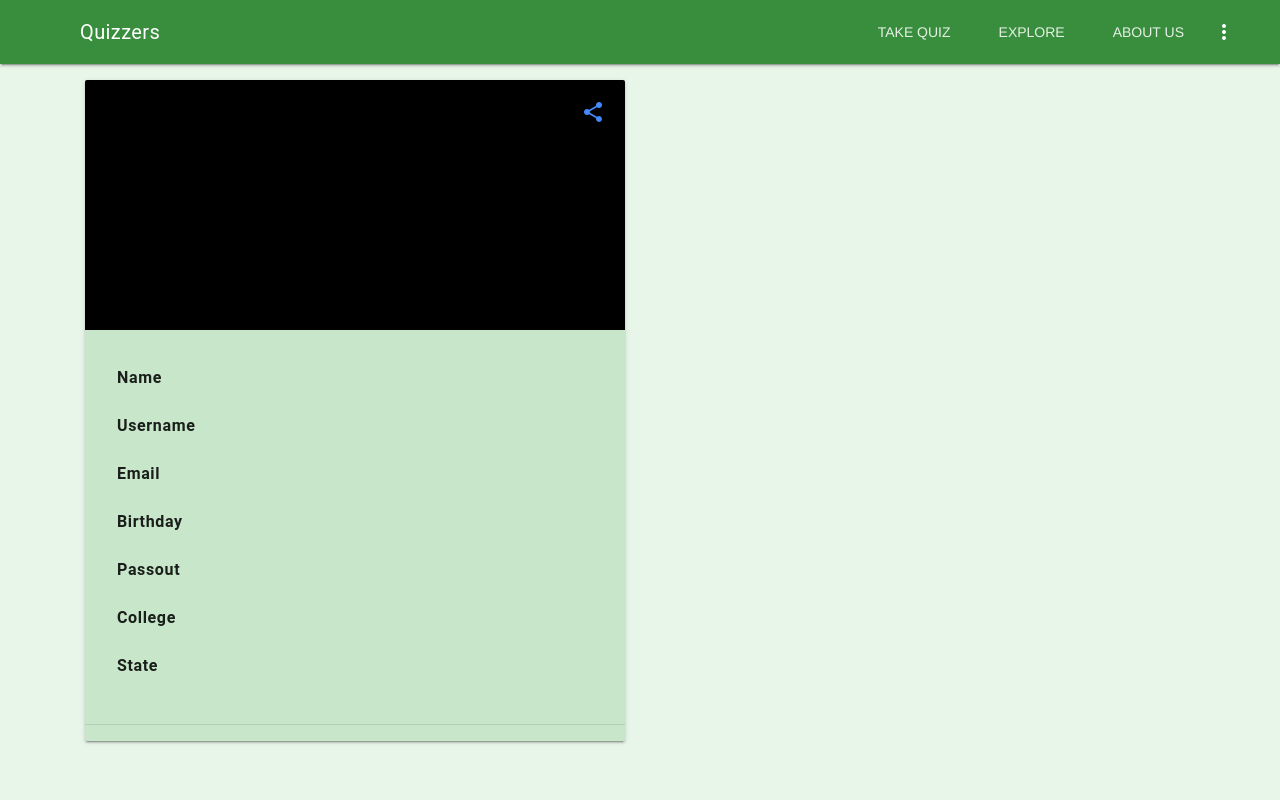
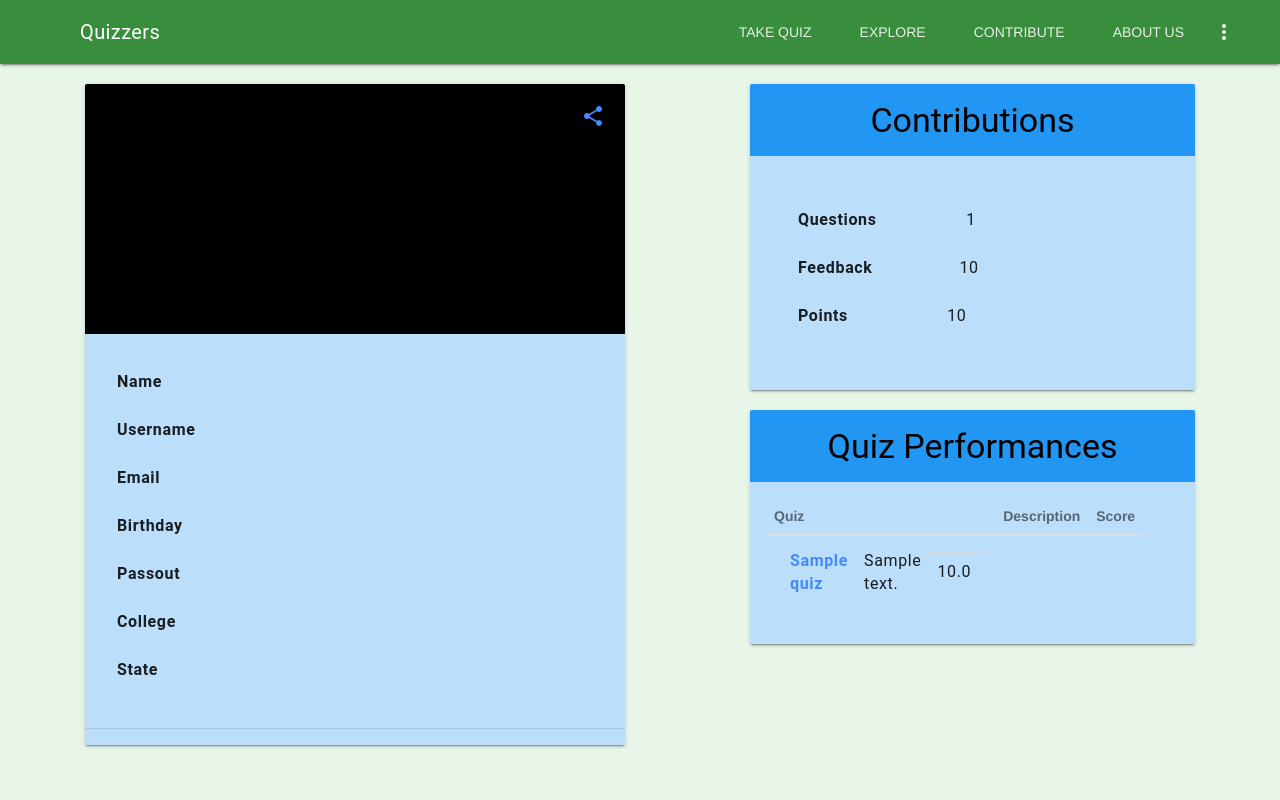
Before and after one commit to rajexp/quizzer, a Django app: a page that uses portal/server/portal/templates/base.html in a window 1280 px wide. Run offline with Django 3.2, Linux system fonts and the light colour scheme; data comes from the database, SQL or seed files in the repository; tables that the repository leaves empty hold one stand-in row (values such as "Sample post"); data that the repository does not hold is empty; parts of the project's set-up code (start-up, migrations or seed data) failed here and were passed over; some libraries are stand-ins or nearby versions.

Commit message:
feature: Explore page added

```diff
--- a/portal/server/portal/templates/base.html
+++ b/portal/server/portal/templates/base.html
@@ -50,6 +50,15 @@
     body {
       background: #E8F5E9;
     }
+
+    /*footer > div {
+      position: relative;
+      padding:1em;
+      font-size: 1.5em;
+      display: flex;
+      flex-direction: row;
+      justify-content: space-between;
+    }*/
     </style>
     {% block extra_head %}
     {% endblock %}
@@ -65,7 +74,8 @@
           <!-- Navigation. We hide it in small screens. -->
           <nav class="mdl-navigation mdl-layout--large-screen-only">
             <a class="mdl-navigation__link mdl-typography--text-uppercase mdl-color-text--white" href="{% url 'tracks' %}">Take Quiz</a>
-            <a class="mdl-navigation__link mdl-typography--text-uppercase mdl-color-text--white" href="">Explore</a>
+            <a class="mdl-navigation__link mdl-typography--text-uppercase mdl-color-text--white" href="{% url 'explore' %}">Explore</a>
+            <a class="mdl-navigation__link mdl-typography--text-uppercase mdl-color-text--white" href="{% url 'contribute' %}">Contribute</a>
             <a class="mdl-navigation__link mdl-typography--text-uppercase mdl-color-text--white" href="{% url 'about' %}">About Us</a>
             <button id="demo-menu-lower-right-large" class="mdl-button mdl-js-button mdl-button--icon">
               <i class="material-icons">more_vert</i>
@@ -106,13 +116,12 @@
         <span class="mdl-layout-title">Quizzers</span>
         <nav class="mdl-navigation">
           <a class="mdl-navigation__link" href="{% url 'tracks' %}">Take Quiz</a>
-          <a class="mdl-navigation__link" href="">Explore</a>
+          <a class="mdl-navigation__link" href="{% url 'explore' %}">Explore</a>
+            <a class="mdl-navigation__link" href="{% url 'contribute' %}">Contribute</a>
           <a class="mdl-navigation__link" href="{% url 'about' %}">About Us</a>
         </nav>
       </div>
-      <main class="mdl-layout__content">
-        <div class="page-content">
-
+      <main class="mdl-layout__content main">
         {% block body %}
         <!--{% if messages %}
         <div>
@@ -129,9 +138,9 @@
         {% endblock %}
         {% block extra_body %}
         {% endblock %}
-        </div>
       </main>
     </div>
+
     <script defer src="https://code.getmdl.io/1.3.0/material.min.js"></script>
   </body>
 </html>
--- a/portal/server/portal/templates/leaderboard.html
+++ b/portal/server/portal/templates/leaderboard.html
@@ -45,7 +45,7 @@
                             <tr>
                             <th class="mdl-data-table__cell rank">Rank</th>
                             <th colspan="2">Name</th>
-                            <th>Score</th>
+                            <th>{% ifequal title 'Contributors' %}Points{% else %}Score{% endifequal %}</th>
                             </tr>
                         </thead>
                         <tbody>
@@ -60,7 +60,7 @@
                                 <a href="{% url 'profile' leader.profile.user.username %}"><img src="/static/{{ leader.profile.photo }}" style="width:50px;height:50px;border-radius:50%;"/></a>
                                 <span>{{ leader.profile.user.first_name }}&nbsp;{{ leader.profile.user.last_name}}</span>
                             </td>
-                            <td>{{ leader.score }}</td>
+                            <td>{% if leader.score %}{{ leader.score }}{% else %}{{ leader.points }}{% endif %}</td>
                         </tr>
                         {% endfor %}
                         </tbody>
--- a/portal/server/portal/templates/profile.html
+++ b/portal/server/portal/templates/profile.html
@@ -82,9 +82,9 @@
         });
     </script>
     <style>
-        .demo-card-wide.mdl-card {
+        .mdl-card {
         width: 100%;
-        background: #C8E6C9;
+        background: #BBDEFB;
         }
         .demo-card-wide > .mdl-card__title {
         color: #fff;
@@ -108,10 +108,26 @@
 
             font-weight: bold;
             }
+        .centered {
+            margin: 0 auto;
+        }
+        .title {
+            background: #2196F3;
+        }
+        .content {
+            background: #BBDEFB;
+        }
+        .leader {
+            position: relative;
+            width: 100%;
+            border: none;
+        }
+        .container {
+            margin-top: 20px;
+        }
     </style>
     {% endblock %}
     {% block content %}
-    <p></p>
     <div class="container">
         <div class="row">
             <div class="col-md-6">
@@ -181,8 +197,80 @@
                     </div>
                 </div>
             </div>
-            <div class="col-md-6"></div>
+
+            <div class="col-md-5 col-md-offset-1">
+                {% if contribution %}
+                <div class="row">
+                    <div class="mdl-card mdl-shadow--2dp content">
+                        <div class="mdl-card__title title">
+                            <h3 class="centered">Contributions</h3>
+                        </div>
+                        <div class="mdl-card__supporting-text">
+                            <div class="row">
+                                <div class="mdl-card__supporting-text">
+                                    <ul class="demo-list-item mdl-list">
+                                        <li class="mdl-list__item">
+                                            <span class="mdl-list__item-primary-content">
+                                            Questions
+                                            </span>
+                                            <span class="mdl-list__item-primary-content pull-right">{{ contribution.question}}</span>
+                                        </li>
+                                        <li class="mdl-list__item">
+                                            <span class="mdl-list__item-primary-content">
+                                            Feedback
+                                            </span>
+                                            <span class="mdl-list__item-primary-content pull-right">{{ contribution.feedback}}</span>
+                                        </li><li class="mdl-list__item">
+                                            <span class="mdl-list__item-primary-content">
+                                            Points
+                                            </span>
+                                            <span class="mdl-list__item-primary-content pull-right">{{ contribution.points}}</span>
+                                        </li>
+                                    </ul>
+                                </div>
+                            </div>
+                        </div>
+                    </div>
+                </div>
+                <br>
+                {% else %}
+                {% endif %}
+                <div class="row">
+                    <div class="mdl-card mdl-shadow--2dp content">
+                        <div class="mdl-card__title title">
+                            <h3 class="centered">Quiz Performances</h3>
+                        </div>
+                        <div class="mdl-card__supporting-text">
+                            <div class="row">
+                                <table class="table leader">
+                                    <thead>
+                                        <tr>
+                                        <th class="mdl-data-table__cell">Quiz</th>
+                                        <th colspan="2">Description</th>
+                                        <th>Score</th>
+                                        </tr>
+                                    </thead>
+                                    <tbody>
+                                        {% for record in user_records %}
+                                        <tr class="mdl-list__item mdl-list__item--two-line">
+                                            <td>
+                                                <a href="{% url 'quiz' record.quiz.id  %}">
+                                                    <b>{{ record.quiz.title }}</b>
+                                                </a>
+                                            </td>
+                                            <td colspan="2">
+                                                <span>{{ record.quiz.description }}</span>
+                                            </td>
+                                            <td>{{ record.score }}</td>
+                                        </tr>
+                                        {% endfor %}
+                                    </tbody>
+                                </table>
+                            </div>
+                        </div>
+                    </div>
+                </div>
+            </div>
         </div>
-
     </div>
     {% endblock %}
--- a/portal/server/portal/templates/quizlist.html
+++ b/portal/server/portal/templates/quizlist.html
@@ -27,6 +27,7 @@
             vertical-align: middle;
         }
         .msg {
+            padding: 1em;
             font-size: 1.1em;
             color: #8e9aa9!important;
         }
--- a/portal/server/portal/urls.py
+++ b/portal/server/portal/urls.py
@@ -41,6 +41,8 @@ urlpatterns = [
     url(r'^about/',views.about,name="about"),
     url(r'^social/link',views.getsocial,name="social-link"),
     url(r'^contribute/$',views.contribute,name="contribute"),
+    url(r'^explore/$',views.explore,name="explore"),
+    url(r'^contributors/$',views.contributors,name="contributors"),
     url(r'^contribute/question$',views.contribute_question,name="contribute_question")
 ]
 
--- a/portal/server/portal/views.py
+++ b/portal/server/portal/views.py
@@ -1,7 +1,7 @@
 from django.contrib.auth.models import User
-from django.shortcuts import render
+from django.shortcuts import render, redirect
 from django.http import JsonResponse
-from django.db.models import Q
+from django.db.models import Q, F
 from rest_framework import viewsets, status
 from rest_framework.permissions import AllowAny, IsAuthenticated
 from rest_framework.decorators import detail_route, list_route
@@ -9,8 +9,8 @@ from rest_framework.response import Response
 from rest_framework.renderers import JSONRenderer
 from .permissions import IsStaffOrTargetUser, IsAdminOrIsSelf
 from .serializers import TrackSerializer, TagSerializer, QuizSerializer, \
-QuestionSerializer, UserSerializer, UserProfileSerializer, UserQuizRecordSerializer
-from .models import Track, Tag, Question, Quiz, UserProfile, UserQuizRecord
+QuestionSerializer, UserSerializer, UserProfileSerializer, UserQuizRecordSerializer, ContributionSerializer, FeedbackSerializer
+from .models import Track, Tag, Question, Quiz, UserProfile, UserQuizRecord, Contribution, Feedback
 from allauth.socialaccount.models import SocialAccount
 from django.conf import settings
 from django.db.models.signals import post_save
@@ -26,12 +26,34 @@ def create_auth_token(sender, instance=None, created=False, **kwargs):
     if created:
         Token.objects.create(user=instance)
 
+def explore(request):
+    return render(request,'explore.html')
+def contributors(request):
+    _type = request.GET.get('type','')
+    if _type == 'latest':
+        _contributors = Contribution.objects.all().order_by('-modified_on')
+    elif _type == 'top':
+        _contributors = Contribution.objects.all().order_by('-points')
+    else:
+        _contributors = Contribution.objects.all()
+    serializer = ContributionSerializer(_contributors,many=True)
+    return render(request,'leaderboard.html',context={'title':'Contributors','leaders':serializer.data})
 # @api_view(['GET','POST'])
 def profile(request,user):
     user = User.objects.get(username=user)
     _profile = UserProfile.objects.get(user=user)
-    profile = UserProfileSerializer(_profile)
-    return render(request,'profile.html',context={'profile':profile.data})
+    profile = UserProfileSerializer(_profile).data
+    try:
+        _user_records = UserQuizRecord.objects.filter(user=user)
+        user_records = UserQuizRecordSerializer(_user_records,many=True).data
+    except UserQuizRecord.DoesNotExist:
+        user_records = None
+    try:
+        _user_contribution = Contribution.objects.get(user=user)
+        user_contribution = ContributionSerializer(_user_contribution).data
+    except Contribution.DoesNotExist:
+        user_contribution = None
+    return render(request,'profile.html',context={'profile':profile,'user_records':user_records,'contribution':user_contribution})
 
 def quiz(request,quiz=None):
     _quiz = Quiz.objects.get(id=quiz)
@@ -92,13 +114,20 @@ def contribute_question(request):
     elif request.method == 'POST':
         option = list(filter(lambda x: x !="",[request.data.get('opt-a'),request.data.get('opt-b'),request.data.get('opt-c'),request.data.get('opt-d')]))
         tag = request.data.get('tag').split(',')
-        tag = [ Tag.objects.filter(name__istartswith=i)[0] if len(Tag.objects.filter(name__istartswith=i)) else None for i in tag ]
+        tag = [ Tag.objects.filter(name__istartswith=i.strip())[0] if len(Tag.objects.filter(name__istartswith=i.strip())) else None for i in tag ]
         tag = list(filter(lambda x: x is not None,tag))
         data = {'question':request.data.get('question'),'tag':tag,'description':'','answer':request.data.get('answer'),'option':option}
         serializer = QuestionSerializer(data=data)
         if serializer.is_valid():
-            print(data)
-
+            serializer.save()
+            contributor,_ = Contribution.objects.get_or_create(user=request.user)
+            question = contributor.question
+            contributor.question = F('question')+1
+            contributor.points = F('points')+1
+            contributor.save()
+            contributor = Contribution.objects.get(user=request.user)
+            serializer = ContributionSerializer(contributor)
+            return redirect('/profile/@'+request.user.username)
 class UserView(viewsets.ModelViewSet):
     serializer_class = UserSerializer
     model = User
@@ -147,7 +176,7 @@ class TagView(viewsets.ModelViewSet):
                 else IsStaffOrTargetUser()),
     @list_route(methods=['get'], url_path='search')
     def search(self,request,name=None):
-        _tags = Tag.objects.filter(name__istartswith=name)
+        _tags = Tag.objects.filter(name__istartswith=name.strip())
         serializer = TagSerializer(_tags,many=True)
         return Response(serializer.data, status=status.HTTP_200_OK)
 
--- a/portal/server/settings.py
+++ b/portal/server/settings.py
@@ -158,6 +158,7 @@ SOCIALACCOUNT_PROVIDERS =  {'facebook':
         'id',
         'email',
         'name',
+        'gender',
         'first_name',
         'last_name',
         'friends'],
```
Also changed, not shown: portal/server/portal/models.py (+12 -3 lines), portal/server/portal/serializers.py (+18 -1 lines), portal/server/portal/templates/contribute.html (+8 -1 lines), portal/server/portal/templates/explore.html (added, +165 -0 lines), portal/server/portal/templates/question.html (+4 -4 lines), portal/server/portal/templates/quiz.html (+9 -5 lines), portal/server/portal/migrations/0007_auto_20171007_0031.py (added), portal/server/portal/migrations/0008_contribution_modified_on.py (added).
